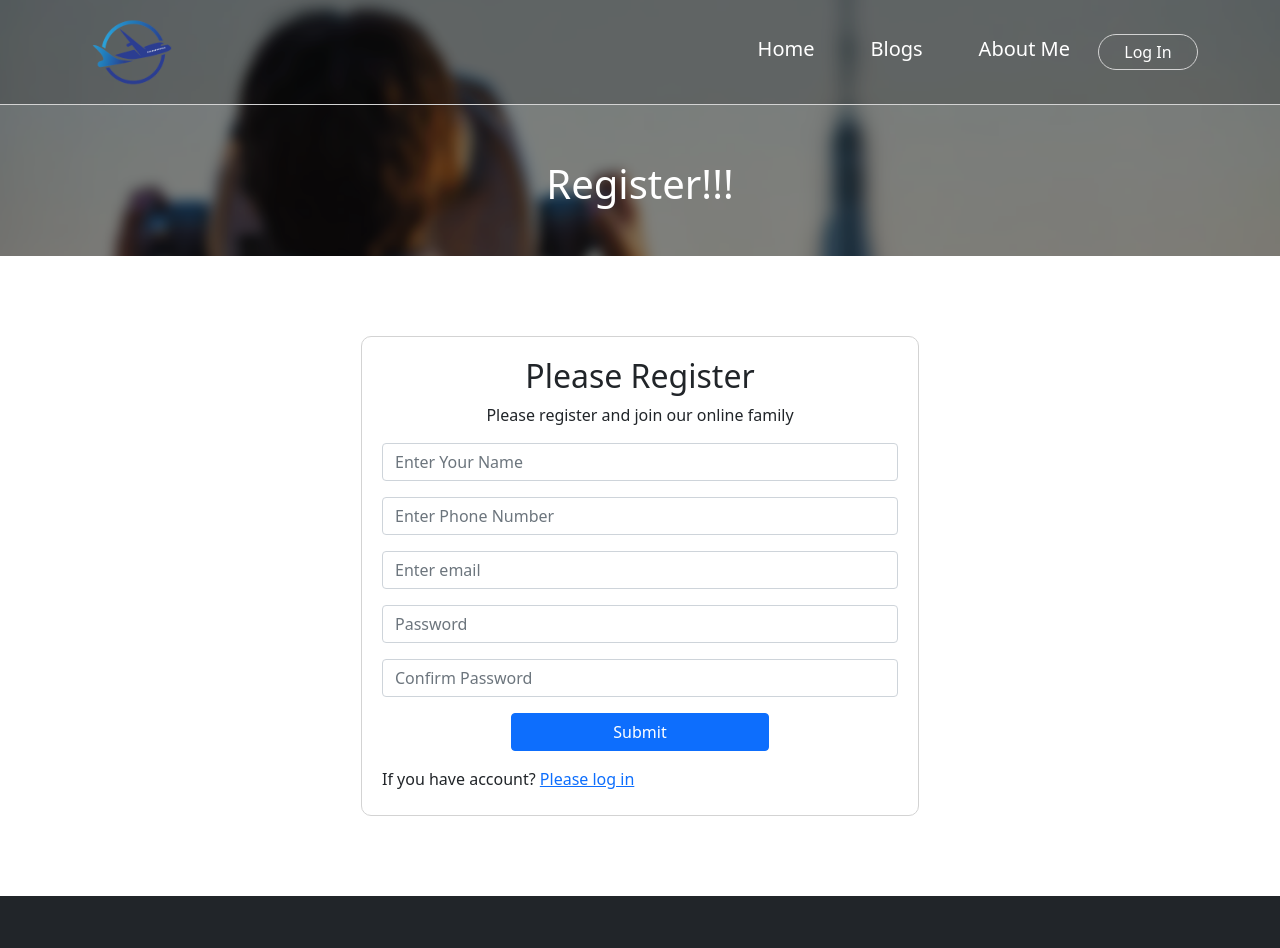
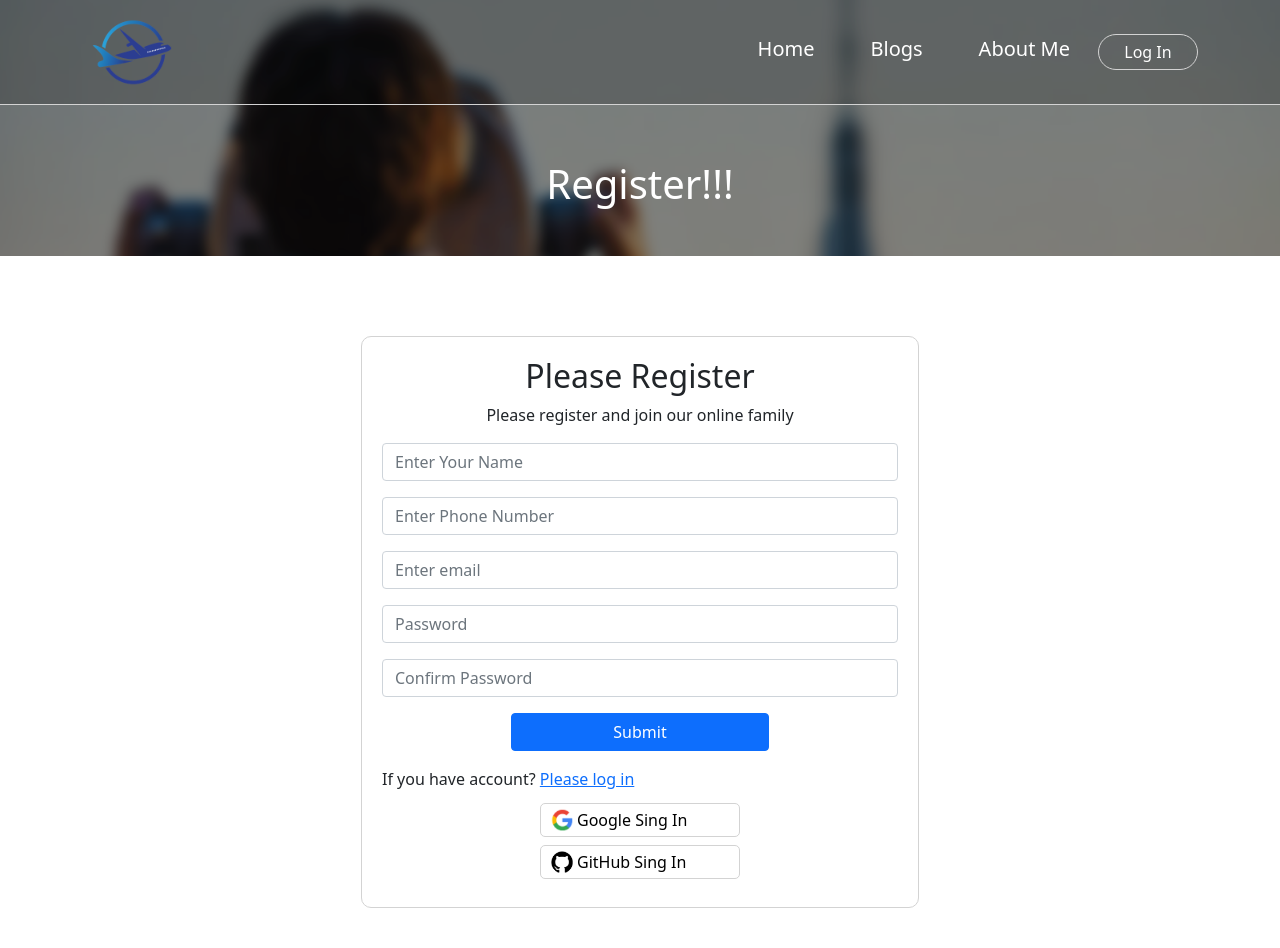
Before and after one commit to mehedy201/Immigration-and-VISA-consultants, a React (Create React App) app: page /singup in a window 1280 px wide. Shown: the top 948 px of the page. Built offline with nearby package versions, Linux system fonts and the light colour scheme.

Commit message:
added social login front end

```diff
--- a/src/Pages/Home/AboutImigration/AboutImigration.css
+++ b/src/Pages/Home/AboutImigration/AboutImigration.css
@@ -24,7 +24,7 @@
 }
 
 
-@media only screen and (max-width: 780px){
+@media only screen and (max-width: 768px){
     .content_info{
         width: 100%;
         flex-direction: column;
--- a/src/Pages/Home/Expert/Expert.css
+++ b/src/Pages/Home/Expert/Expert.css
@@ -2,8 +2,15 @@
     display: grid;
     grid-template-columns: repeat(2, 1fr);
     grid-gap: 1em;
-    margin: 2em auto;
+    margin: 3em auto;
 }
 .expert_info .highlight{
     color: rgb(0, 50, 119);
 }
+
+@media only screen and (max-width: 768px){
+    .expert_area{
+        grid-template-columns: repeat(1, 1fr);
+        margin: 2em auto;
+    }
+}
--- a/src/Pages/Home/Expert/Expert.js
+++ b/src/Pages/Home/Expert/Expert.js
@@ -1,10 +1,13 @@
 import React from 'react';
 import './Expert.css'
+import expertImage from '../../../images/imigrationExpert.png'
 
 const Expert = () => {
     return (
         <div className='expert_area container'>
-            <div className="expert_img"></div>
+            <div className="expert_img">
+                <img src={expertImage} alt="" />
+            </div>
             <div className="expert_info">
                 <h2>The Leading Visa &<br /> <span className='highlight'>Immigration Expert</span> Lawyers Since 2000</h2>
                 <p>The Most Trusted Immigration and Visa Consultant. There are locations in the United states of america as well as internationally. The organization was established in 2000 on the basis of a small idea conceived by its promoters! We assist applicants in navigating the immigration process to any country in which they choose to live.</p>
--- a/src/Pages/Login/Login.js
+++ b/src/Pages/Login/Login.js
@@ -2,6 +2,7 @@ import React from 'react';
 import { Button, Form } from 'react-bootstrap';
 import { useNavigate } from 'react-router-dom';
 import './Login.css'
+import SocialLogin from './SocialLogin/SocialLogin';
 
 const Login = () => {
     const navigate = useNavigate()
@@ -29,6 +30,7 @@ const Login = () => {
                   </Form>
                   <p className='pt-3 mb-1'>If don't have account? <span onClick={singUpButton} className="text-primary text-decoration-underline singup_link">Please SingUp</span></p>
                   <p className='pt-0'>If forget Password <span className="text-primary text-decoration-underline singup_link">Reset Password</span></p>
+                  <SocialLogin></SocialLogin>
                 </div>
             </div>
         </>
--- a/src/Pages/Login/SingUp/SingUp.js
+++ b/src/Pages/Login/SingUp/SingUp.js
@@ -1,6 +1,7 @@
 import React from 'react';
 import { Button, Form } from 'react-bootstrap';
 import { useNavigate } from 'react-router-dom';
+import SocialLogin from '../SocialLogin/SocialLogin';
 import './SingUp.css'
 
 const SingUp = () => {
@@ -37,6 +38,7 @@ const SingUp = () => {
                         <Button className='btn btn-primary d-block mx-auto w-50' type='submit'>Submit</Button>
                   </Form>
                   <p className='pt-3 mb-1'>If you have account? <span onClick={logInButton} className="text-primary text-decoration-underline singup_link">Please log in</span></p>
+                  <SocialLogin></SocialLogin>
                 </div>
             </div>
         </div>
--- /dev/null
+++ b/src/Pages/Login/SocialLogin/SocialLogin.css
@@ -0,0 +1,12 @@
+.social_icon_div .social_btn{
+    border: 1px solid lightgray;
+    border-radius: 5px;
+    width: 200px;
+    background: none;
+    margin: 0.5rem 0;
+}
+.social_icon_div .social_icon{
+    height: 30px;
+    width: 30px;
+    padding: 4px;
+}
--- /dev/null
+++ b/src/Pages/Login/SocialLogin/SocialLogin.js
@@ -0,0 +1,19 @@
+import React from 'react';
+import './SocialLogin.css';
+import googleIcon from '../../../images/social_icon/google.png'
+import githubIcon from '../../../images/social_icon/github.png'
+
+const SocialLogin = () => {
+    return (
+        <div>
+            <div className='d-flex justify-content-center align-items-center'>
+            <div className='social_icon_div'>
+            <button className='social_btn d-flex align-items-center'><img className='social_icon' src={googleIcon} alt="" /><p className='m-0'>Google Sing In</p></button>
+            <button className='social_btn d-flex align-items-center'><img className='social_icon' src={githubIcon} alt="" /><p className='m-0'>GitHub Sing In</p></button>
+            </div>
+        </div>
+        </div>
+    );
+};
+
+export default SocialLogin;
```
